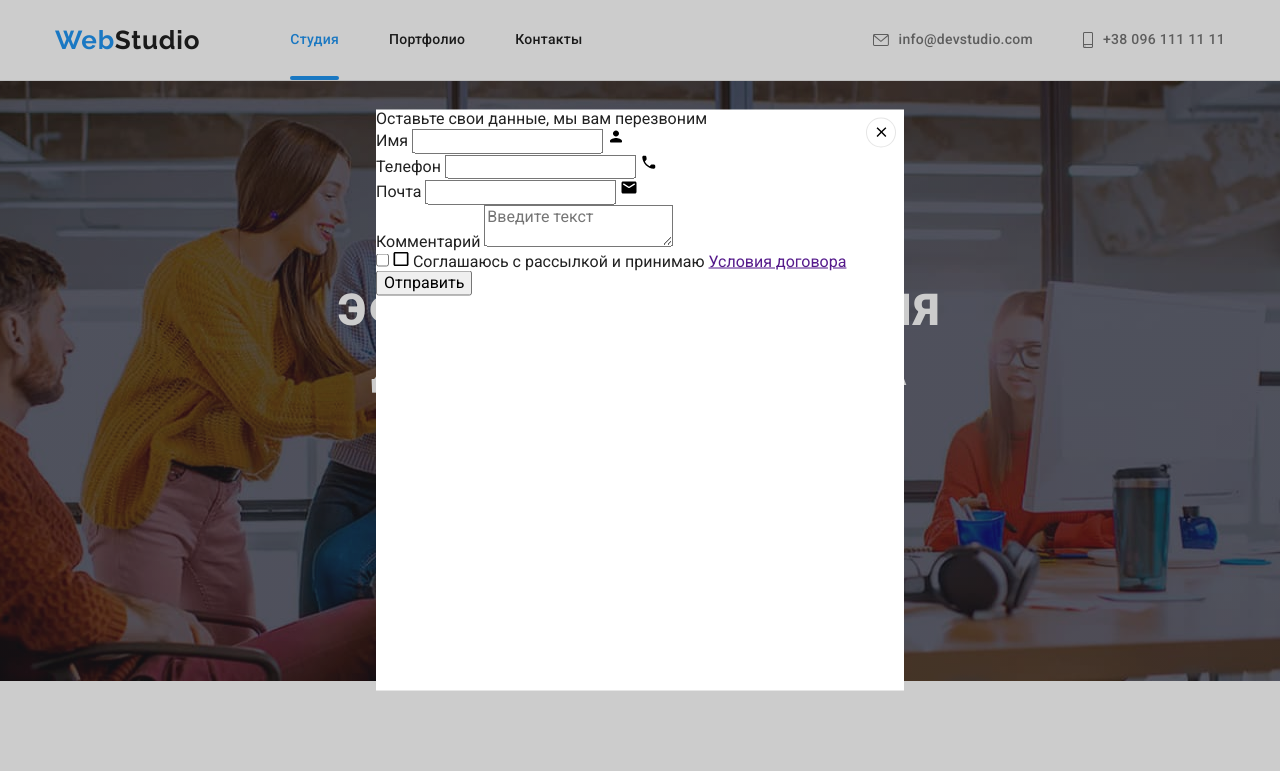
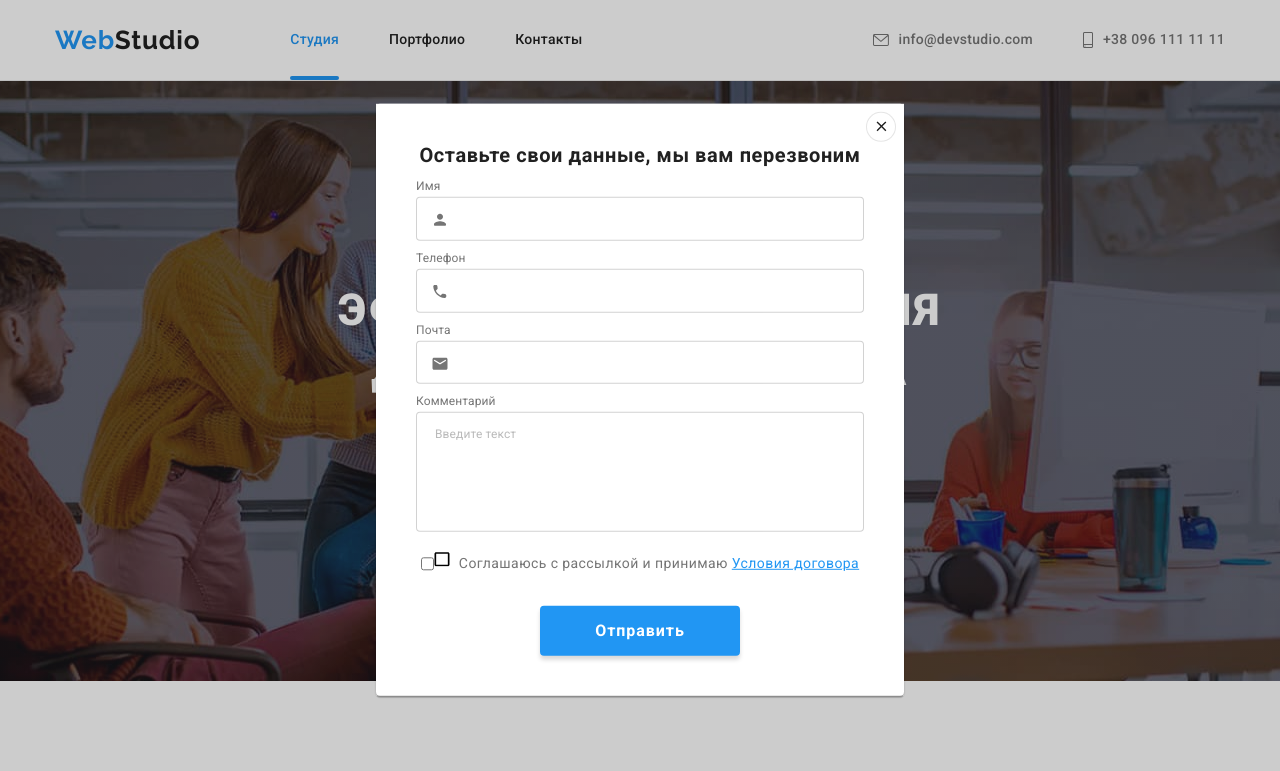
Before and after one commit to Anna-3008/goit-markup-hw-06, a plain HTML site: page index.html in a window 1280 px wide. Both pictures are taken after a click on the button "Заказать услугу". Shown: the top 771 px of the page. Drawn offline with nearby package versions, Linux system fonts and the light colour scheme.

Commit message:
Добавляет оформление модалки

```diff
--- a/css/styles.css
+++ b/css/styles.css
@@ -595,6 +595,7 @@ body {
 
 .footer-element-contact {
   margin-right: 70px;
+  flex-grow: 1;
 }
 
 .logo-footer {
@@ -703,15 +704,11 @@ body {
   margin-bottom: 20px;
 }
 
-.subscription-element {
-  position: relative;
-}
-
 .form-subscription {
   margin: 0 auto;
 }
 
-.email-form input {
+.subscription-element input {
   width: 358px;
   padding: 15px 16px;
   background: inherit;
@@ -719,9 +716,10 @@ body {
   box-sizing: border-box;
   filter: drop-shadow(0px 4px 4px rgba(0, 0, 0, 0.15));
   border-radius: 4px;
+  margin-right: 12px;
 }
 
-.email-form input::placeholder {
+.subscription-element input::placeholder {
   font-size: 16px;
   line-height: 1.25;
   letter-spacing: 0.03em;
@@ -729,10 +727,7 @@ body {
 }
 
 .button-subscription {
-  position: absolute;
-  top: 0;
-  right: 0;
-  display: flex;
+  display: inline-flex;
   align-items: center;
   justify-content: center;
   cursor: pointer;
@@ -797,8 +792,165 @@ body {
   height: 30px;
   margin: 8px;
   border-radius: 50%;
+  color: var(--primary-text-color);
   background: var(--primary-white-color);
   border: 1px solid rgba(0, 0, 0, 0.1);
   box-sizing: border-box;
   cursor: pointer;
+
+  transition-property: color;
+  transition-duration: 250ms;
+  transition-timing-function: cubic-bezier(0.4, 0, 0.2, 1);
 }
+
+.icon-close {
+  fill: currentColor;
+}
+
+.button-close:hover,
+.button-close:focus {
+  color: var(--accent-color);
+}
+
+.modal-form {
+  width: 528px;
+  margin: 0 auto;
+  padding: 40px;
+  background: var(--primary-white-color);
+  box-shadow: 0px 1px 3px rgba(0, 0, 0, 0.12), 0px 1px 1px rgba(0, 0, 0, 0.14),
+    0px 2px 1px rgba(0, 0, 0, 0.2);
+  border-radius: 4px;
+}
+
+.margin {
+  margin-top: 12px;
+}
+
+.modal-text {
+  font-weight: bold;
+  font-size: 20px;
+  line-height: 1.15;
+  text-align: center;
+  letter-spacing: 0.03em;
+  color: var(--primary-text-color);
+}
+
+.form-field {
+  display: flex;
+  flex-direction: column;
+}
+
+.form-field + .form-field {
+  margin-top: 10px;
+}
+
+.form-field span {
+  position: relative;
+}
+
+.form-field label {
+  font-size: 12px;
+  line-height: 14px;
+  letter-spacing: 0.01em;
+  color: var(--text-color);
+}
+
+.form-field input {
+  width: 100%;
+  border: 1px solid rgba(33, 33, 33, 0.2);
+  box-sizing: border-box;
+  border-radius: 4px;
+  padding: 14px;
+  margin-top: 4px;
+  color: var(--primary-text-color);
+
+  transition-property: border, color;
+  transition-duration: 250ms;
+  transition-timing-function: cubic-bezier(0.4, 0, 0.2, 1);
+}
+
+.modal-icon {
+  position: absolute;
+  top: 0;
+  left: 0;
+  margin-left: 15px;
+  fill: currentColor;
+}
+
+.form-field input:hover,
+.form-field input:focus {
+  border: 1px solid var(--accent-color);
+  color: var(--accent-color);
+}
+
+.form-field textarea::placeholder {
+  padding: 12px 16px;
+  font-size: 12px;
+  line-height: 14px;
+  letter-spacing: 0.01em;
+  color: rgba(117, 117, 117, 0.5);
+}
+
+.modal-textarea {
+  resize: none;
+  height: 120px;
+  border: 1px solid rgba(33, 33, 33, 0.2);
+  box-sizing: border-box;
+  border-radius: 4px;
+  margin-top: 4px;
+}
+
+.textarea {
+  margin-bottom: 20px;
+}
+
+.checkbox {
+  margin-top: 20px;
+}
+
+.checkbox label {
+  display: flex;
+  justify-content: center;
+}
+
+.checkbox-icon {
+  margin-right: 9px;
+}
+
+.checkbox-text {
+  font-size: 14px;
+  line-height: 1.71;
+  letter-spacing: 0.03em;
+  color: var(--text-color);
+}
+
+.checkbox-link {
+  color: var(--accent-color);
+}
+
+.modal-send {
+  display: flex;
+  justify-content: center;
+  margin-top: 30px;
+}
+
+.modal-send-button {
+  display: inline-flex;
+  align-items: center;
+  justify-content: center;
+  cursor: pointer;
+  box-shadow: 0px 4px 4px rgba(0, 0, 0, 0.15);
+  border-radius: 4px;
+  border: transparent;
+  padding: 10px 55px;
+  min-width: 200px;
+
+  color: var(--primary-white-color);
+  background-color: var(--accent-color);
+  font-weight: bold;
+  font-size: 16px;
+  line-height: 1.88;
+  text-align: center;
+  letter-spacing: 0.06em;
+  font-family: inherit;
+}
```
